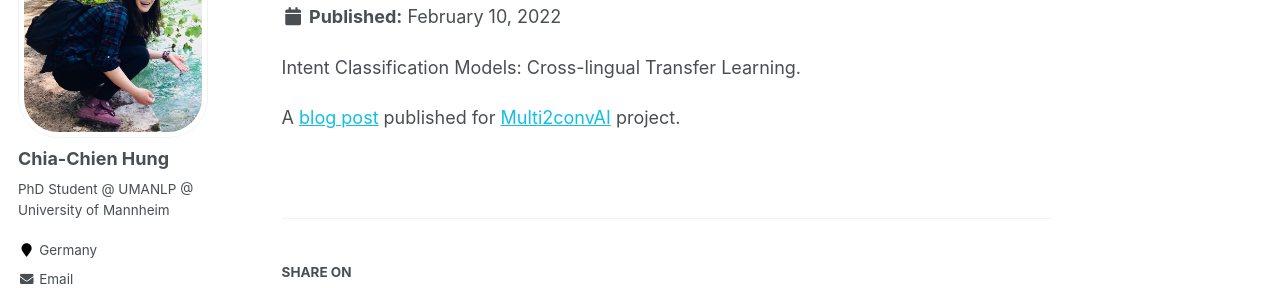
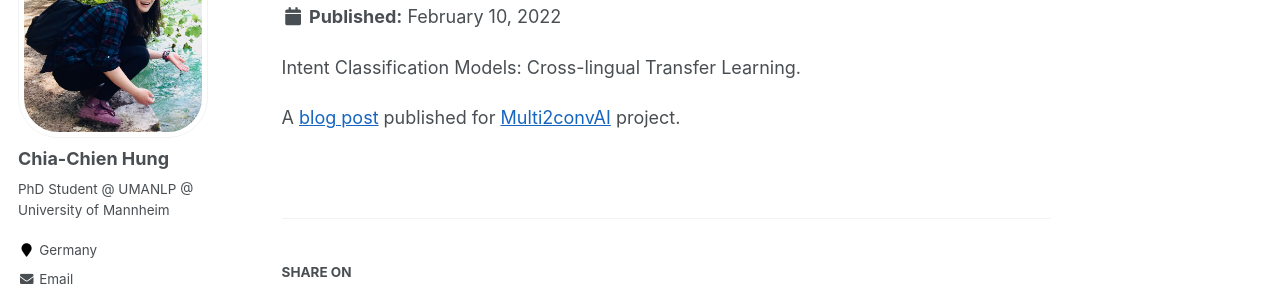
Before and after one commit to chiachienhung/chiachienhung.github.io, a Jekyll site: the page built from _posts/2022-02-10-multi2convai-4.md, in a window 1280 px wide. Shown: the part 216-504 px from the top of the page. Built offline with Jekyll 4.4.1, drawn with Linux system fonts in a browser that asks for light colours.

Commit message:
Update color

```diff
--- a/_sass/_variables.scss
+++ b/_sass/_variables.scss
@@ -65,7 +65,7 @@ $success-color              : #62c462;
 $warning-color              : #f89406;
 $danger-color               : #ee5f5b;
 $info-color                 : #52adc8;
-$url-color                  : #11bfe5;
+$url-color                  : #1665c0;
 $head-color                 : #232e58;
 
 /* brands */
```
